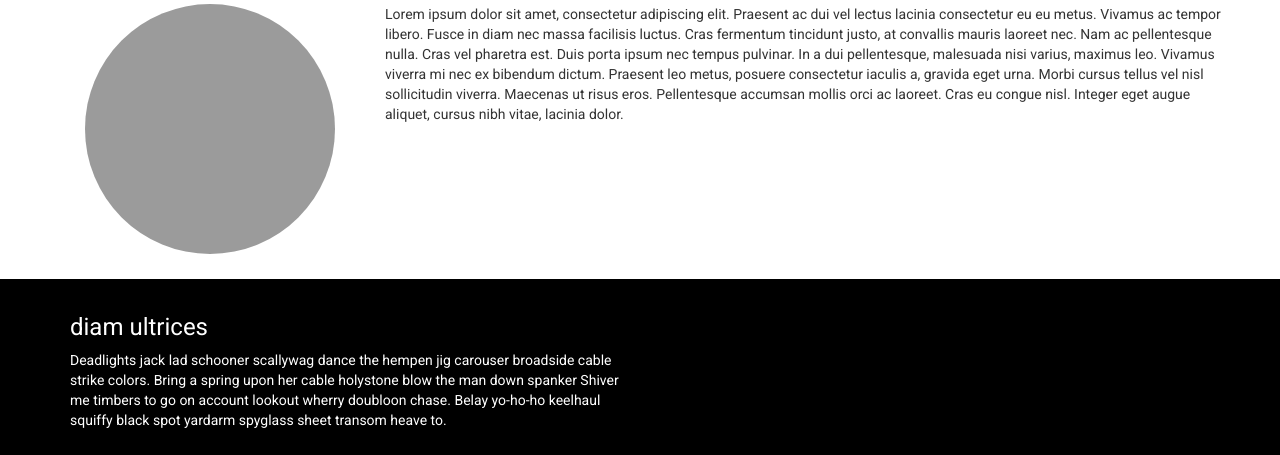
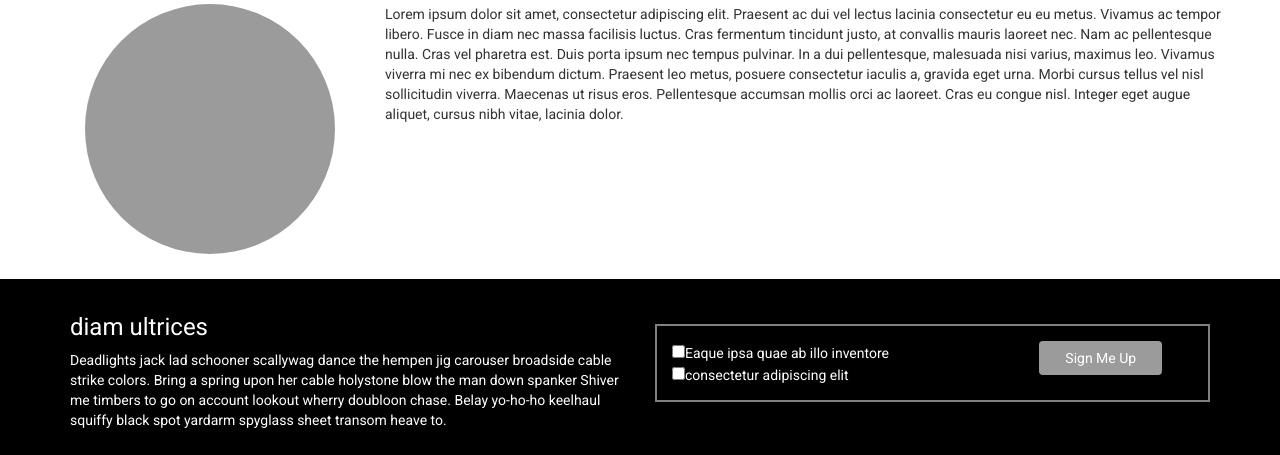
Before and after one commit to AlanWilsonWeb/S, a PHP site: page / in a window 1280 px wide. Shown: the part 915-1370 px from the top of the page. Run offline with PHP 8.4, Linux system fonts and the light colour scheme; some libraries are stand-ins or nearby versions.

Commit message:
black portion finished

```diff
--- a/index.html
+++ b/index.html
@@ -59,7 +59,7 @@
             </div>
             <div id="menu1" class="tab-pane fade">
                 <h3>Menu 1</h3>
-                <p>Ut enim ad minim veniam, quis nostrud exercitation ullamco laboris nisi ut aliquip ex ea commodo consequat.</p>
+                <p>Ut enim ad minim veniam, quis nostrud exercitation Eaque ipsa quae ab illo inventore ex ea commodo consequat.</p>
             </div>
             <div id="menu2" class="tab-pane fade">
                 <h3>Menu 2</h3>
@@ -74,12 +74,22 @@
     <div class="bgBlack">
         <div class="container">
             <div class="row">
-                <div class="col-xs-6">
+                <div class="col-sm-6">
                     <h3>diam ultrices</h3>
                     <p>Deadlights jack lad schooner scallywag dance the hempen jig carouser broadside cable strike colors. Bring a spring upon her cable holystone blow the man down spanker Shiver me timbers to go on account lookout wherry doubloon chase. Belay yo-ho-ho keelhaul squiffy black spot yardarm spyglass sheet transom heave to.</p>
                 </div>
-                <div class="col-xs-6">
-
+                <div class="col-sm-6 rightSideBlack">
+                    <div class="theOptions">
+                        <div class="row">
+                        <div class="col-sm-8 checkBoxes">
+                            <input type="checkbox" name="a" value="a">Eaque ipsa quae ab illo inventore<br>
+                            <input type="checkbox" name="b" value="b">consectetur adipiscing elit<br>
+                        </div>
+                        <div class="col-sm-4 buttonSide">
+                            <button type="button" class="btn btn-secondary bgCustom signUp">Sign Me Up</button>
+                        </div>
+                        </div>
+                    </div>
                 </div>
             </div>
         </div>
--- a/style.css
+++ b/style.css
@@ -3,6 +3,13 @@
     #wrapOne{
         display: flex;
         flex-direction: column-reverse;
+    }
+    .signUp{
+        width: 100%;
+    }
+    .checkBoxes{
+        margin-bottom: 25px;
+        margin-top: 25px;
     }
 }
 
@@ -86,6 +93,11 @@ body {
     padding-bottom: 15px;
     margin-top: 25px;
 }
+input[type=checkbox]{
+    background: black;
+    border-color: white;
+    color: white;
+}
 
 /* Larger than mobile */
 @media (min-width: 768px) {
@@ -116,5 +128,16 @@ margin-top: 25px;
     display: inline;
     margin: auto;
 }
+.rightSideBlack{
+    margin-top: 30px;
+}
+.theOptions{
+    border: 2px solid gray;
+    padding: 15px;
+}
+.signUp{
+    padding-right:25px;
+    padding-left:25px;
+}
 
 }
```
